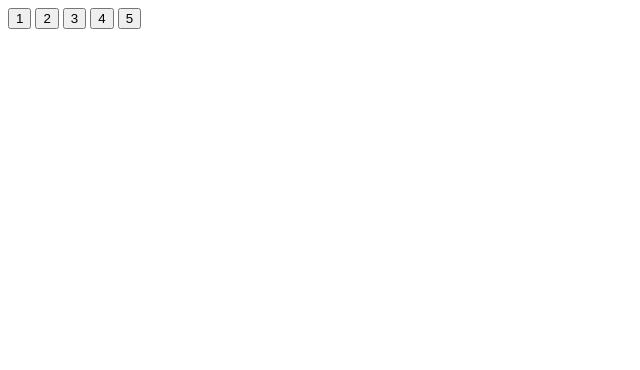
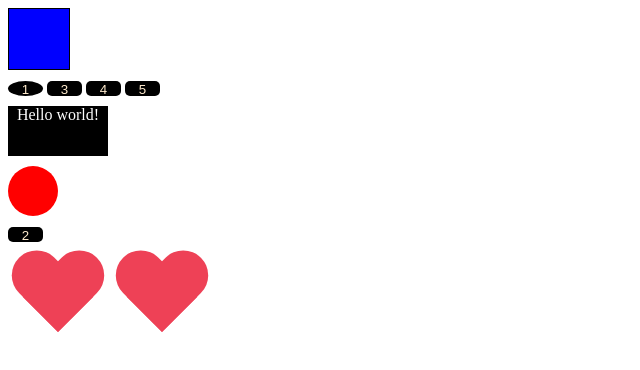
Before and after one commit to vakungur/firts-js-programm.course, a plain HTML site: page training/DOM/index.html in a window 1280 px wide. Shown: the whole page, without its empty margins (0-640 px from the left). Drawn offline with Linux system fonts and the light colour scheme.

Commit message:
Продлжаю работу с DOM(Изменение страницы с помощью JS)

```diff
--- a/training/DOM/index.html
+++ b/training/DOM/index.html
@@ -4,6 +4,7 @@
     <meta charset="UTF-8">
     <meta name="viewport" content="width=device-width, initial-scale=1.0">
     <meta http-equiv="X-UA-Compatible" content="ie=edge">
+    <link rel="stylesheet" href="style.css">
     <title>DOM</title>
 </head>
 <body>
@@ -18,12 +19,13 @@
     <div class="circle"></div>
     <div class="circle"></div>
     <div class="circle"></div>
-    <div class="circle"></div>
-    <div class="circle"></div>
 
+<div class="wrapper">
     <div class="heart"></div>
     <div class="heart"></div>
     <div class="heart"></div>
+</div>
+
     <script src="script.js"></script>
 </body>
 </html>
--- a/training/DOM/script.js
+++ b/training/DOM/script.js
@@ -3,12 +3,39 @@ let box = document.getElementById('box'),
     circle = document.getElementsByClassName('circle'),
     heart = document.querySelectorAll('.heart'),
     oneHeart = document.querySelector('.heart');
-
-
-
-console.log(box);
+    wrapper = document.querySelector('.wrapper');
+/* console.log(box);
 console.log(btn);
 console.log(btn[0]);
 console.log(circle[2]);
 console.log(heart[2]);
-console.log(oneHeart);
+console.log(oneHeart); */
+box.style.backgroundColor = 'blue';
+btn[0].style.borderRadius = '100%';
+circle[0].style.backgroundColor = 'red';
+circle[1].style.backgroundColor = 'yellow';
+circle[2].style.backgroundColor = 'green';
+
+// for (let i = 0; i < heart.length; i++) {
+//     heart[i].style.backgroundColor = 'blue';
+// }
+
+// heart.forEach(function(item, i, hearts) {
+//     item.style.backgroundColor = 'blue';
+// });
+
+let div = document.createElement('div'),
+    text = document.createTextNode('Тут был я');
+
+div.classList.add('black');
+
+// document.body.appendChild(div);
+// wrapper.appendChild(div);
+
+// div.innerHTML = '<h1>Hello world!</h1>';
+    div.textContent = 'Hello world!';
+document.body.insertBefore(div, circle[0]);
+document.body.removeChild(circle[1]);
+wrapper.removeChild(heart[1]);
+
+document.body.replaceChild(btn[1], circle[1]);
--- a/training/DOM/style.css
+++ b/training/DOM/style.css
@@ -1,5 +1,57 @@
+.box {
+    height: 60px;
+    width: 60px;
+    background-color: red;
+    border: 1px solid black;
+    margin-bottom: 10px;
+}
+button {
+    border-radius: 5px;
+    border: none;
+    background-color: black;
+    color: blanchedalmond;
+    width: 35px;
+    height: 15px;
+    margin-bottom: 10px;
+}
+
 .circle {
-    border-radius: 50;
-    height: 30px;
-    widows: 30px;
+    border-radius: 50%;
+    height: 50px;
+    width: 50px;
+    background-color: blue;
+    margin-bottom: 10px;
 }
+.heart {
+    display: inline-block;
+    position: relative;
+    width: 100px;
+    height: 80px;
+}
+.heart:before,
+.heart:after {
+    content: "";
+    position: absolute;
+    left: 50px;
+    top: 0;
+    width: 50px;
+    height: 80px;
+    background: #ee4156;
+    border-radius: 50px 50px 0 0;
+    transform: rotate(-45deg);
+    transform-origin: 0 100%;
+}
+.heart::after {
+    left: 0;
+    transform: rotate(45deg);
+    transform-origin: 100% 100%;
+}
+.black {
+    width: 100px;
+    height: 50px;
+    background: black;
+    color: white;
+    margin-bottom: 10px;
+    justify-content: center;
+    text-align: center;
+}
```
